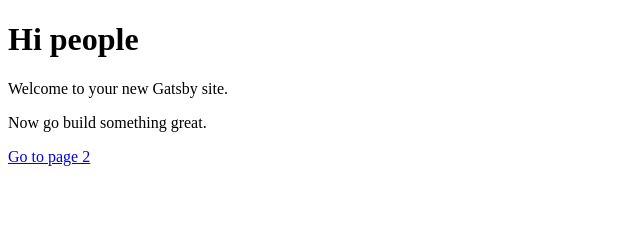
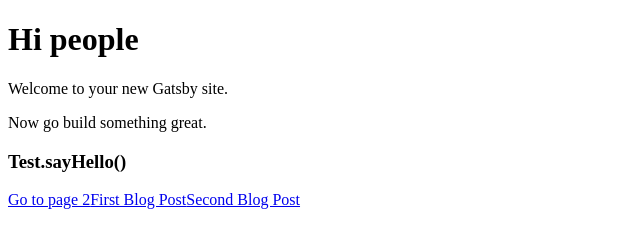
Before and after one commit to nhoughto5/PartyonHighStreet, a Gatsby site: page / in a window 1280 px wide. Shown: the whole page, without its empty margins (0-640 px from the left). Built offline with nearby package versions, Linux system fonts and the light colour scheme; Gatsby itself is replaced by a stand-in of ours.

Commit message:
Have index page pulling posts

```diff
--- a/gatsby-node.js
+++ b/gatsby-node.js
@@ -33,8 +33,6 @@ exports.createPages = ({boundActionCreators, graphql}) => {
             component: postTemplate
           })
         });
-
-        return
       })
     );
   })
--- /dev/null
+++ b/src/Classes/Test.js
@@ -0,0 +1,9 @@
+export default class Test {
+  constructor(){
+
+  }
+
+  static sayHello(){
+    return 'Say Hello';
+  }
+}
--- a/src/pages/index.js
+++ b/src/pages/index.js
@@ -1,13 +1,37 @@
 import React from 'react'
 import Link from 'gatsby-link'
-
-const IndexPage = () => (
+import Test from '../Classes/Test';
+const IndexPage = ({data}) => (
   <div>
     <h1>Hi people</h1>
     <p>Welcome to your new Gatsby site.</p>
     <p>Now go build something great.</p>
+    <h3>Test.sayHello()</h3>
     <Link to="/page-2/">Go to page 2</Link>
+    {data.allMarkdownRemark.edges.map(post => (
+        <Link
+            key={post.node.id}
+            href={post.node.frontmatter.path}>
+            {post.node.frontmatter.title}
+        </Link>
+    ))}
   </div>
-)
+);
+
+export const pageQuery = graphql `
+    query IndexQuery {
+      allMarkdownRemark(limit: 10) {
+        edges {
+          node {
+            id
+            frontmatter {
+              title
+              path
+            }
+          }
+        }
+      }
+    }
+`;
 
 export default IndexPage
--- a/src/posts/08-24-2017-first-blog/index.md
+++ b/src/posts/08-24-2017-first-blog/index.md
@@ -3,6 +3,4 @@ path: '/first-post'
 title: 'First Blog Post'
 ---
 
-# Hello!
-
-This is a blog post
+This is a blog post!!
--- /dev/null
+++ b/src/posts/08-25-2017-second-blog/index.md
@@ -0,0 +1,8 @@
+---
+path: '/second-post'
+title: 'Second Blog Post'
+---
+
+###HEHEHEHEHEH
+
+This is a blog post!!
--- a/src/templates/post.js
+++ b/src/templates/post.js
@@ -7,6 +7,7 @@ export default function Template({data}){
   return (
       <div>
         <h1>{post.frontmatter.title}</h1>
+        <div dangerouslySetInnerHTML={{__html: post.html}}/>
       </div>
   )
 }
```
